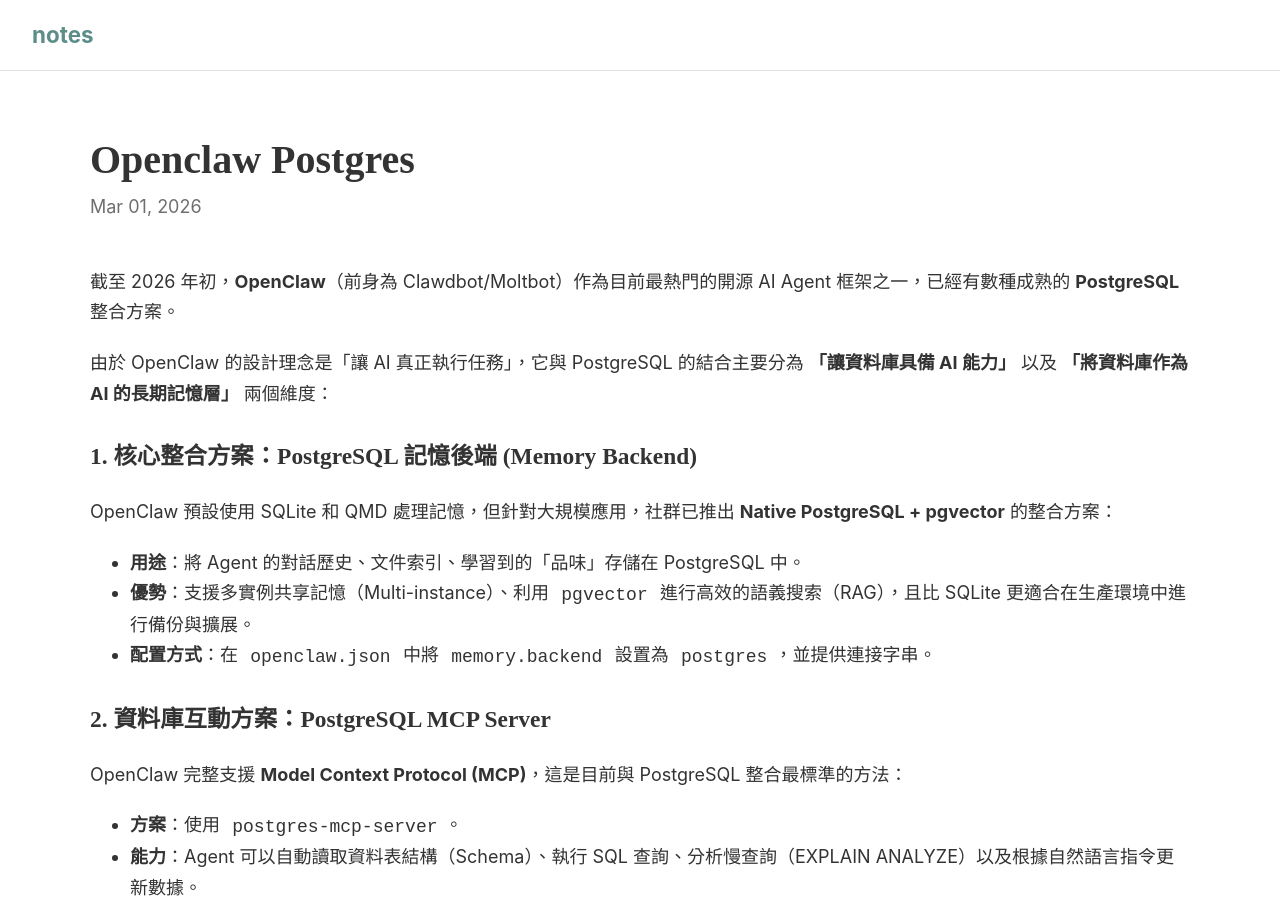
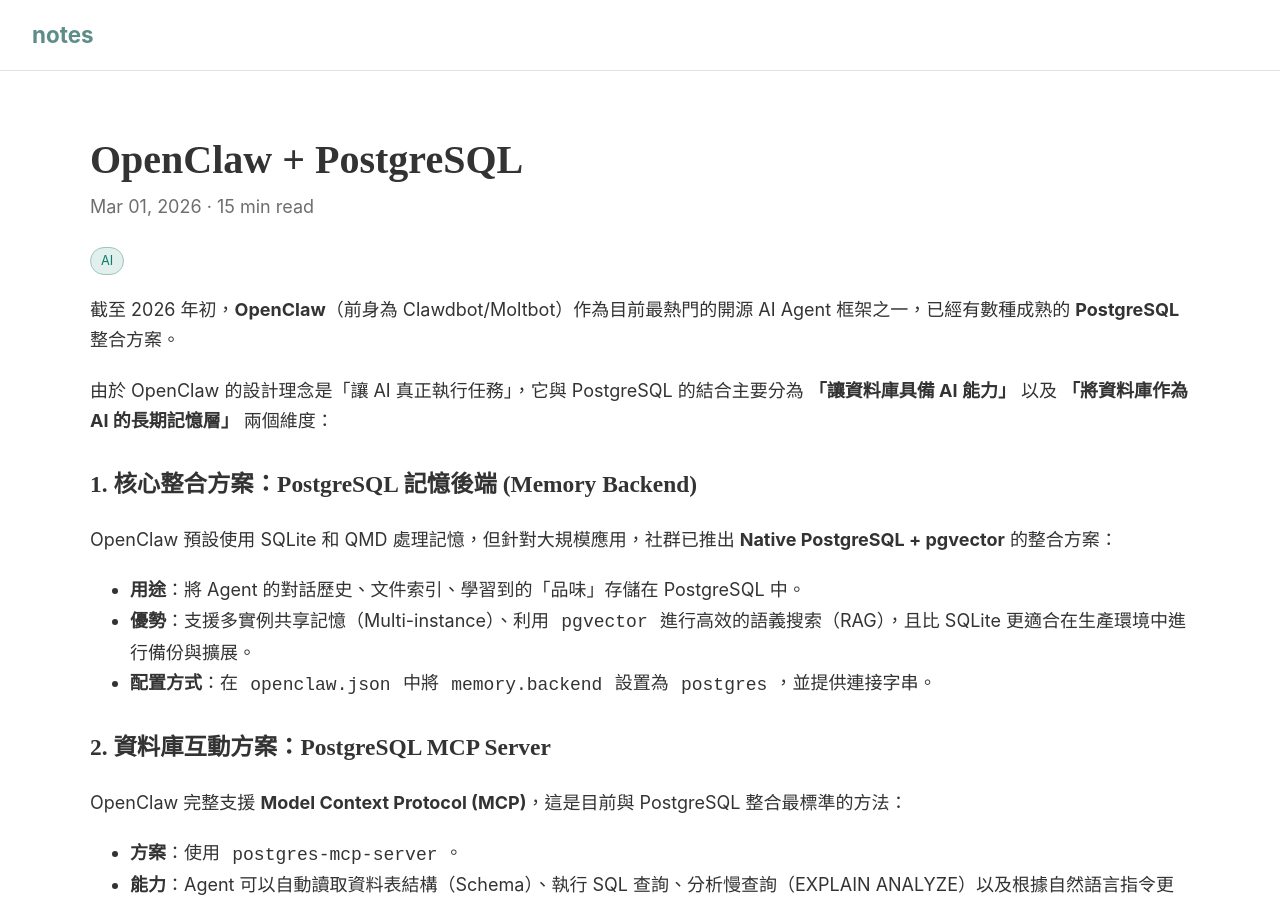
Before and after one commit to linjose/notes, a Jekyll site: the page built from _posts/2026-03-01-openclaw-postgres.md, in a window 1280 px wide and 900 px high. Built offline with Jekyll 4.4.1, drawn with Linux system fonts in a browser that asks for light colours; our own code applies the rules of GitHub Pages for plain Markdown files.

Commit message:
Update 2026-03-01-openclaw-postgres.md

```diff
--- a/_posts/2026-03-01-openclaw-postgres.md
+++ b/_posts/2026-03-01-openclaw-postgres.md
@@ -1,3 +1,12 @@
+---
+layout: post
+title: OpenClaw + PostgreSQL
+date: 2026-03-01
+reading_time: 15 min read
+tags: [AI]
+excerpt:
+---
+
 截至 2026 年初，**OpenClaw**（前身為 Clawdbot/Moltbot）作為目前最熱門的開源 AI Agent 框架之一，已經有數種成熟的 **PostgreSQL** 整合方案。
 
 由於 OpenClaw 的設計理念是「讓 AI 真正執行任務」，它與 PostgreSQL 的結合主要分為 **「讓資料庫具備 AI 能力」** 以及 **「將資料庫作為 AI 的長期記憶層」** 兩個維度：
```
